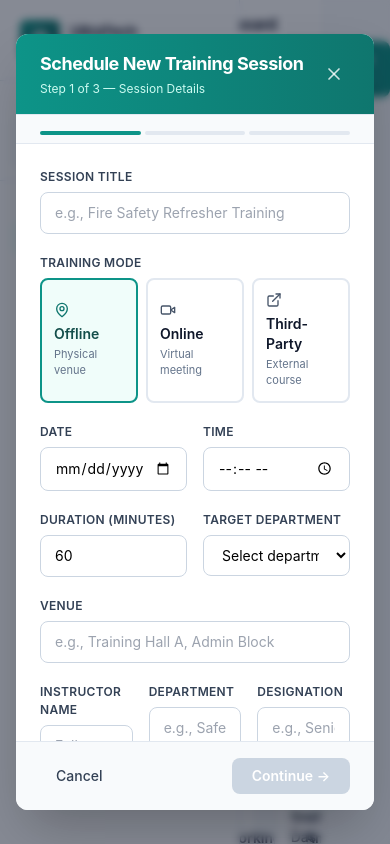
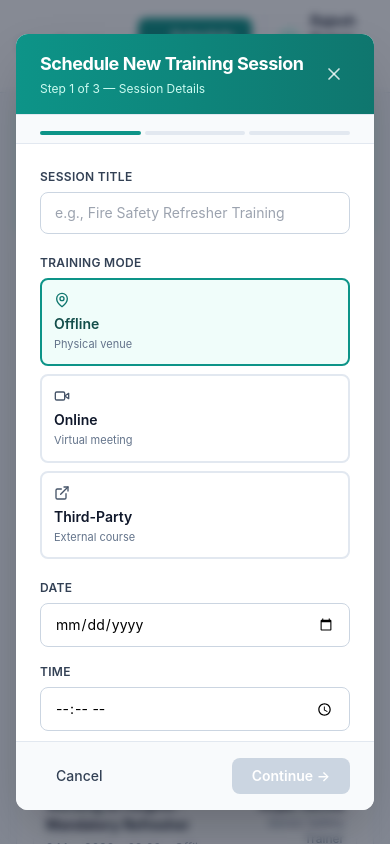
Before and after one commit to practicalClerk/Training_System_UTCL, a React (Vite) app: page / in a window 390 px wide. Both pictures are taken after a click on the button "Schedule Session". Shown: the top 844 px of the page. Built offline with nearby package versions, Linux system fonts and the light colour scheme.

Commit message:
Update app code changes

```diff
--- a/src/App.jsx
+++ b/src/App.jsx
@@ -2,7 +2,7 @@ import React, { useState, useMemo } from 'react';
 import {
   LayoutDashboard, Calendar, Users, Bell, FileText, Settings, LogOut, Plus, Search,
   Filter, Clock, MapPin, User, Mail, Phone, ChevronRight, X, Check, AlertCircle,
-  Camera, Video, ExternalLink, MessageSquare, BarChart3, ChevronDown, Send,
+  Camera, Video, ExternalLink, MessageSquare, BarChart3, ChevronDown, Send, Menu,
   Building2, GraduationCap, Hammer, Briefcase, ShieldCheck, UserCog
 } from 'lucide-react';
 
@@ -427,7 +427,7 @@ const ScheduleSessionModal = ({ onClose, onSchedule }) => {
 
               <div>
                 <label className="block text-[12px] font-semibold text-slate-700 mb-1.5 uppercase tracking-wide">Training Mode</label>
-                <div className="grid grid-cols-3 gap-2">
+                <div className="grid grid-cols-1 md:grid-cols-3 gap-2">
                   {[
                     { id: 'offline', label: 'Offline', icon: MapPin, desc: 'Physical venue' },
                     { id: 'online', label: 'Online', icon: Video, desc: 'Virtual meeting' },
@@ -448,7 +448,7 @@ const ScheduleSessionModal = ({ onClose, onSchedule }) => {
                 </div>
               </div>
 
-              <div className="grid grid-cols-2 gap-4">
+              <div className="grid grid-cols-1 sm:grid-cols-2 gap-4">
                 <div>
                   <label className="block text-[12px] font-semibold text-slate-700 mb-1.5 uppercase tracking-wide">Date</label>
                   <input type="date" value={form.date} onChange={(e) => setForm({ ...form, date: e.target.value })} className="w-full px-3.5 py-2.5 border border-slate-300 rounded-lg text-sm focus:ring-2 focus:ring-teal-500 outline-none" />
@@ -459,7 +459,7 @@ const ScheduleSessionModal = ({ onClose, onSchedule }) => {
                 </div>
               </div>
 
-              <div className="grid grid-cols-2 gap-4">
+              <div className="grid grid-cols-1 sm:grid-cols-2 gap-4">
                 <div>
                   <label className="block text-[12px] font-semibold text-slate-700 mb-1.5 uppercase tracking-wide">Duration (minutes)</label>
                   <input type="number" value={form.duration} onChange={(e) => setForm({ ...form, duration: e.target.value })} className="w-full px-3.5 py-2.5 border border-slate-300 rounded-lg text-sm focus:ring-2 focus:ring-teal-500 outline-none" />
@@ -487,7 +487,7 @@ const ScheduleSessionModal = ({ onClose, onSchedule }) => {
                 </div>
               )}
 
-              <div className="grid grid-cols-3 gap-4">
+              <div className="grid grid-cols-1 md:grid-cols-3 gap-4">
                 <div>
                   <label className="block text-[12px] font-semibold text-slate-700 mb-1.5 uppercase tracking-wide">Instructor Name</label>
                   <input type="text" value={form.instructor} onChange={(e) => setForm({ ...form, instructor: e.target.value })} placeholder="Full name" className="w-full px-3.5 py-2.5 border border-slate-300 rounded-lg text-sm focus:ring-2 focus:ring-teal-500 outline-none" />
@@ -523,7 +523,7 @@ const ScheduleSessionModal = ({ onClose, onSchedule }) => {
                 </div>
               </div>
 
-              <div className="flex gap-2 mb-3">
+              <div className="flex flex-col sm:flex-row gap-2 mb-3">
                 <div className="relative flex-1">
                   <Search className="w-4 h-4 absolute left-3 top-1/2 -translate-y-1/2 text-slate-400" />
                   <input type="text" value={search} onChange={(e) => setSearch(e.target.value)} placeholder="Search by name or employee ID..." className="w-full pl-9 pr-3 py-2 border border-slate-300 rounded-lg text-sm focus:ring-2 focus:ring-teal-500 outline-none" />
@@ -542,7 +542,8 @@ const ScheduleSessionModal = ({ onClose, onSchedule }) => {
                 </button>
               </div>
 
-              <div className="border border-slate-200 rounded-lg overflow-hidden">
+              <div className="border border-slate-200 rounded-lg overflow-x-auto">
+                <div className="min-w-[700px]">
                   <div className="bg-slate-50 px-4 py-2 border-b border-slate-200 grid grid-cols-12 gap-3 text-[11px] font-semibold text-slate-600 uppercase tracking-wider">
                   <div className="col-span-1"></div>
                   <div className="col-span-3">Name</div>
@@ -578,6 +579,7 @@ const ScheduleSessionModal = ({ onClose, onSchedule }) => {
                 </div>
                 </div>
               </div>
+            </div>
           )}
 
           {step === 3 && (
@@ -595,7 +597,7 @@ const ScheduleSessionModal = ({ onClose, onSchedule }) => {
                 </div>
               </div>
 
-              <div className="grid grid-cols-2 gap-4">
+              <div className="grid grid-cols-1 sm:grid-cols-2 gap-4">
                 <div className="border border-slate-200 rounded-lg p-4">
                   <div className="text-[11px] uppercase tracking-wider text-slate-500 font-semibold mb-2">Schedule</div>
                   <div className="text-sm text-slate-900 font-medium">{formatDate(form.date)} at {form.time}</div>
@@ -750,7 +752,7 @@ const SessionDetailPanel = ({ session, onClose, role }) => {
             <div className="text-[11px] uppercase tracking-wider text-slate-500 font-semibold mb-1.5">Aim & Objectives</div>
             <p className="text-sm text-slate-700 leading-relaxed">{session.aim}</p>
           </div>
-          <div className="grid grid-cols-2 gap-3">
+          <div className="grid grid-cols-1 sm:grid-cols-2 gap-3">
             <div className="border border-slate-200 rounded-lg p-3.5">
               <div className="flex items-center gap-2 text-[11px] uppercase tracking-wider text-slate-500 font-semibold mb-1"><Calendar className="w-3 h-3" /> Date & Time</div>
               <div className="text-sm font-semibold text-slate-900">{formatDate(session.date)}</div>
@@ -821,6 +823,7 @@ export default function App() {
   const [selectedSession, setSelectedSession] = useState(null);
   const [roleSwitcherOpen, setRoleSwitcherOpen] = useState(false);
   const [searchQuery, setSearchQuery] = useState('');
+  const [isMobileMenuOpen, setIsMobileMenuOpen] = useState(false);
 
   const user = CURRENT_USERS[currentRole];
   const role = ROLES[Object.keys(ROLES).find(k => ROLES[k].id === currentRole)];
@@ -893,9 +896,14 @@ export default function App() {
   const canSchedule = ['super_admin', 'hr'].includes(currentRole);
 
   return (
-    <div className="min-h-screen bg-slate-50 flex" style={{ fontFamily: '-apple-system, BlinkMacSystemFont, "Segoe UI", system-ui, sans-serif' }}>
+    <div className="min-h-screen bg-slate-50 flex overflow-hidden" style={{ fontFamily: '-apple-system, BlinkMacSystemFont, "Segoe UI", system-ui, sans-serif' }}>
+      {/* Mobile Sidebar Backdrop */}
+      {isMobileMenuOpen && (
+        <div className="fixed inset-0 bg-slate-900/50 backdrop-blur-sm z-30 md:hidden" onClick={() => setIsMobileMenuOpen(false)} />
+      )}
+
       {/* Sidebar */}
-      <aside className="w-60 bg-white border-r border-slate-200 flex flex-col">
+      <aside className={`w-64 bg-white border-r border-slate-200 flex flex-col fixed inset-y-0 left-0 z-40 transform transition-transform duration-300 md:relative md:translate-x-0 ${isMobileMenuOpen ? 'translate-x-0' : '-translate-x-full'}`}>
         <div className="p-5 border-b border-slate-200">
           <Logo />
         </div>
@@ -922,7 +930,7 @@ export default function App() {
                 const RIcon = r.icon;
                 const active = currentRole === r.id;
                 return (
-                  <button key={r.id} onClick={() => { setCurrentRole(r.id); setActiveView('dashboard'); setRoleSwitcherOpen(false); }}
+                  <button key={r.id} onClick={() => { setCurrentRole(r.id); setActiveView('dashboard'); setRoleSwitcherOpen(false); setIsMobileMenuOpen(false); }}
                     className={`w-full flex items-center gap-2 px-3 py-2 text-left transition ${active ? 'bg-teal-50' : 'hover:bg-slate-50'}`}>
                     <div className={`w-6 h-6 rounded-full bg-${r.color}-100 flex items-center justify-center`}>
                       <RIcon className={`w-3 h-3 text-${r.color}-700`} />
@@ -945,7 +953,7 @@ export default function App() {
             const Icon = item.icon;
             const active = activeView === item.id;
             return (
-              <button key={item.id} onClick={() => setActiveView(item.id)}
+              <button key={item.id} onClick={() => { setActiveView(item.id); setIsMobileMenuOpen(false); }}
                 className={`w-full flex items-center gap-2.5 px-3 py-2 rounded-lg text-sm font-medium mb-0.5 transition ${active ? 'bg-teal-50 text-teal-800' : 'text-slate-600 hover:bg-slate-50 hover:text-slate-900'}`}>
                 <Icon className={`w-4 h-4 ${active ? 'text-teal-700' : 'text-slate-500'}`} />
                 {item.label}
@@ -958,7 +966,11 @@ export default function App() {
       {/* Main */}
       <div className="flex-1 flex flex-col overflow-hidden">
         {/* Top bar */}
-        <header className="bg-white border-b border-slate-200 px-6 py-3 flex items-center justify-between">
+        <header className="bg-white border-b border-slate-200 px-4 md:px-6 py-3 flex items-center justify-between sticky top-0 z-20">
+          <div className="flex items-center gap-3">
+            <button onClick={() => setIsMobileMenuOpen(true)} className="p-2 -ml-2 text-slate-500 hover:bg-slate-100 rounded-lg md:hidden">
+              <Menu className="w-5 h-5" />
+            </button>
             <div>
               <h1 className="text-base font-bold text-slate-900 tracking-tight">
                 {activeView === 'dashboard' && 'Dashboard'}
@@ -968,7 +980,8 @@ export default function App() {
                 {activeView === 'reports' && 'Reports'}
                 {activeView === 'attendance' && 'Attendance Capture'}
               </h1>
-            <p className="text-[12px] text-slate-500">UltraTech Cement — Rawan Cement Works</p>
+              <p className="text-[12px] text-slate-500 hidden sm:block">UltraTech Cement — Rawan Cement Works</p>
+            </div>
           </div>
           <div className="flex items-center gap-3">
             {canSchedule && (
@@ -989,16 +1002,16 @@ export default function App() {
           </div>
         </header>
 
-        <main className="flex-1 overflow-y-auto p-6">
-          <div className="grid grid-cols-3 gap-4 mb-6">
+        <main className="flex-1 overflow-y-auto p-4 md:p-6">
+          <div className="grid grid-cols-1 sm:grid-cols-3 gap-4 mb-6">
             <StatCard label="Total Sessions" value={stats.total} sub="Visible to your role" accent />
             <StatCard label="Upcoming" value={stats.upcoming} sub="Scheduled sessions" />
             <StatCard label="Completed" value={stats.completed} sub="Completed sessions" />
           </div>
 
           {activeView === 'dashboard' && (
-            <div className="grid grid-cols-3 gap-4">
-              <div className="col-span-2">
+            <div className="grid grid-cols-1 lg:grid-cols-3 gap-4">
+              <div className="lg:col-span-2">
                 <div className="bg-white border border-slate-200 rounded-lg p-4">
                   <div className="flex items-center justify-between mb-3">
                     <h2 className="text-sm font-semibold text-slate-900">Upcoming Sessions</h2>
```
Lines whose indentation alone changed are shown as unchanged.
